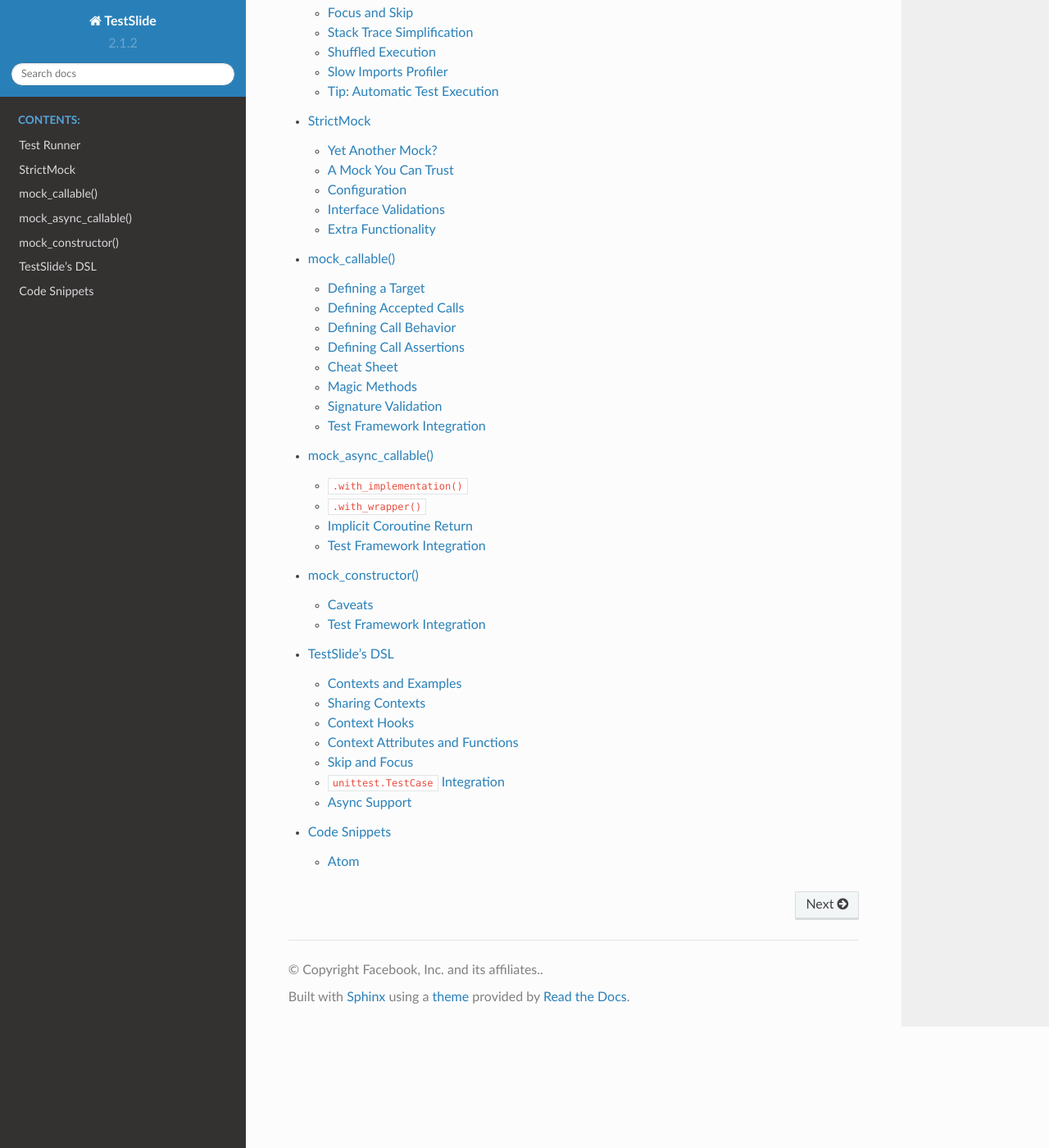
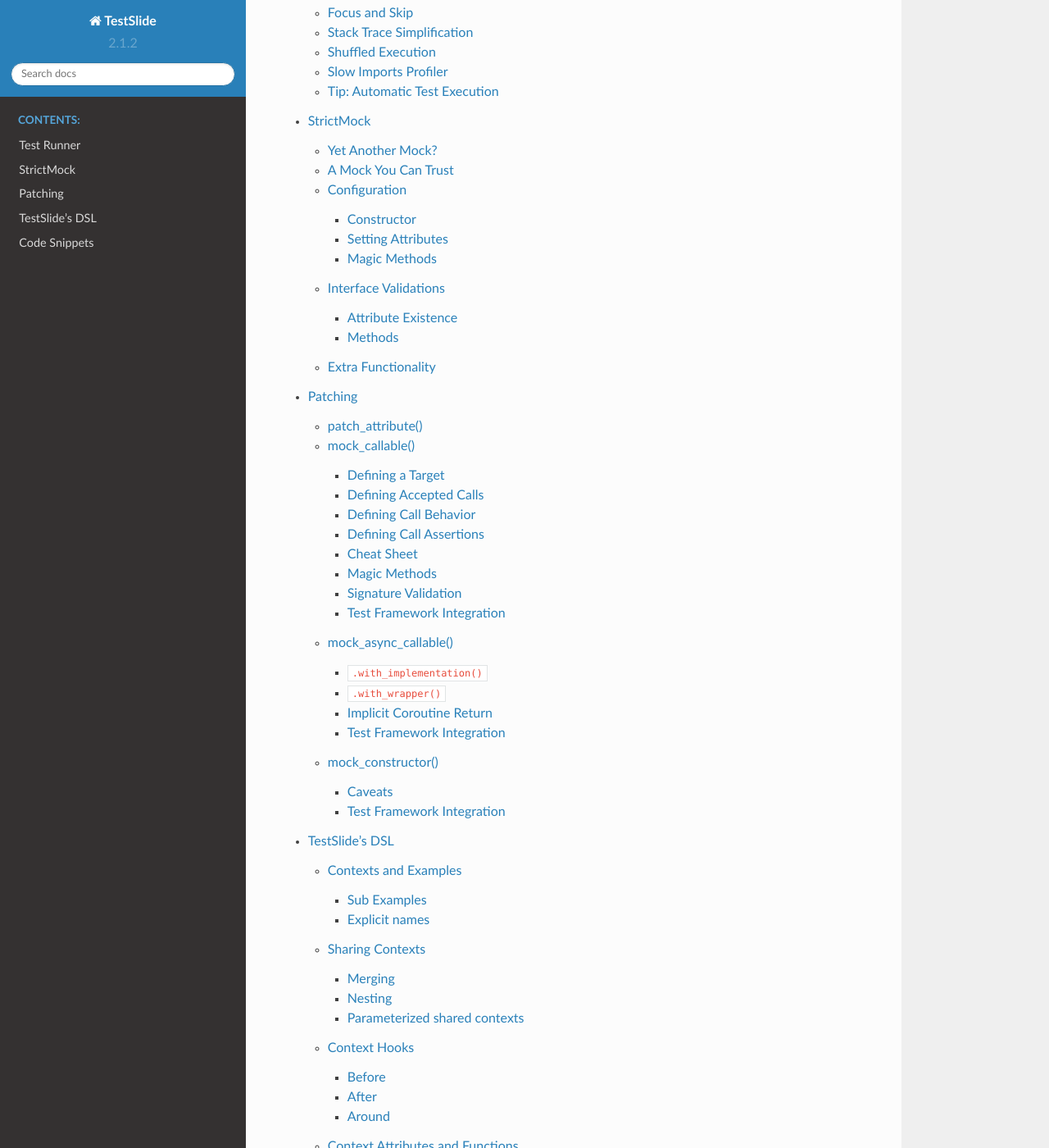
Before and after one commit to facebook/TestSlide, a Sphinx documentation site: the page built from docs/index.rst, in a window 1280 px wide and 1400 px high, scrolled down 2189 px. Shown: the whole window at 82% size. Built offline with Sphinx 7.4.7 and the Read the Docs theme 2.0.0, drawn with Linux system fonts in a browser that asks for light colours; some of the changed text lies outside the part shown.

Commit message:
Move docs into Patching folder

```diff
--- a/docs/index.rst
+++ b/docs/index.rst
@@ -45,7 +45,7 @@
         .and_assert_called_once()
       backup.Backup().delete('/file/to/delete')
 
-TestSlide's :doc:`strict_mock/index` , :doc:`mock_callable/index` and :doc:`mock_constructor/index` are seamlessly integrated with Python's TestCase.
+TestSlide's :doc:`strict_mock/index` , :doc:`patching/mock_callable/index` and :doc:`patching/mock_constructor/index` are seamlessly integrated with Python's TestCase.
 
 Run the test and see the failure:
 
@@ -75,13 +75,11 @@
 It is all about letting the failure messages guide you towards the solution. There's a plethora of validation inside TestSlide's mocks, so you can trust they will help you iterate quickly when writing code and also cover you when breaking changes are introduced.
 
 .. toctree::
-   :maxdepth: 2
+   :maxdepth: 3
    :caption: Contents:
 
    test_runner/index.rst
    strict_mock/index.rst
-   mock_callable/index.rst
-   mock_async_callable/index.rst
-   mock_constructor/index.rst
+   patching/index.rst
    testslide_dsl/index.rst
    code_snippets/index.rst
--- a/docs/mock_callable/index.rst
+++ b/docs/patching/mock_callable/index.rst
@@ -1,7 +1,7 @@
 mock_callable()
 ===============
 
-While :doc:`../strict_mock/index` specializes in creating mocks that behave like some real object, mock_callable() focuses on mocking functions and instance/static/class methods. In a single shot, it allows you to:
+While :doc:`../../strict_mock/index` specializes in creating mocks that behave like some real object, mock_callable() focuses on mocking functions and instance/static/class methods. In a single shot, it allows you to:
 
 * Create a callable mock.
 * Define what call to accept.
@@ -94,7 +94,7 @@
 
 ``target`` can be:
 
-* A :doc:`../strict_mock/index`.
+* A :doc:`../../strict_mock/index`.
 * A module.
 
   * The module can be given as a reference (eg: ``time``) or as a string (eg: ``"time"``). The latter allows you to avoid importing the module at the same file you use mock_callable.
@@ -405,7 +405,7 @@
 TestSlide's DSL
 ^^^^^^^^^^^^^^^
 
-Integration comes out of the box for :doc:`../testslide_dsl/index`: you can simply do ``self.mock_callable()`` from inside examples or hooks.
+Integration comes out of the box for :doc:`../../testslide_dsl/index`: you can simply do ``self.mock_callable()`` from inside examples or hooks.
 
 Python Unittest
 ^^^^^^^^^^^^^^^
--- a/docs/mock_constructor/index.rst
+++ b/docs/patching/mock_constructor/index.rst
@@ -14,7 +14,7 @@
     def delete(self, path):
       self.storage.delete(path)
 
-We want to ensure that when ``Backup.delete`` is called, it actually deletes ``path`` from the storage as well, by calling ``storage.Client.delete``. We can leverage :doc:`../strict_mock/index` and :doc:`../mock_callable/index` for that:
+We want to ensure that when ``Backup.delete`` is called, it actually deletes ``path`` from the storage as well, by calling ``storage.Client.delete``. We can leverage :doc:`../../strict_mock/index` and :doc:`../mock_callable/index` for that:
 
 .. code-block:: python
 
@@ -108,7 +108,7 @@
 TestSlide's DSL
 ^^^^^^^^^^^^^^^
 
-Integration comes out of the box for :doc:`../testslide_dsl/index`: you can simply do ``self.mock_constructor()`` from inside examples or hooks.
+Integration comes out of the box for :doc:`../../testslide_dsl/index`: you can simply do ``self.mock_constructor()`` from inside examples or hooks.
 
 Python Unittest
 ^^^^^^^^^^^^^^^
--- /dev/null
+++ b/docs/patching/patch_attribute/index.rst
@@ -0,0 +1,4 @@
+patch_attribute()
+=================
+
+oaeu aoeu oaeu aoe .
--- a/docs/strict_mock/index.rst
+++ b/docs/strict_mock/index.rst
@@ -79,8 +79,8 @@
 
 .. note::
 
-  - Refer to :doc:`../mock_callable/index` to learn to tighten what arguments ``is_odd()`` should accept.
-  - Refer to :doc:`../mock_constructor/index` to learn how to put ``StrictMock`` in place of your dependency.
+  - Refer to :doc:`../patching/mock_callable/index` to learn to tighten what arguments ``is_odd()`` should accept.
+  - Refer to :doc:`../patching/mock_constructor/index` to learn how to put ``StrictMock`` in place of your dependency.
 
 Configuration
 -------------
--- a/docs/test_runner/index.rst
+++ b/docs/test_runner/index.rst
@@ -26,7 +26,7 @@
 
 .. note::
 
-  When using :doc:`../mock_callable/index` or :doc:`../mock_constructor/index` you must inherit your test class from ``testslide.TestCase`` to have access to those methods. The test runner does **not** require that, and is happy to run tests that inherit directly (or indirectly) from ``unittest.TestCase``.
+  When using :doc:`../patching/patch_attribute/index`, :doc:`../patching/mock_callable/index` or :doc:`../patching/mock_constructor/index` you must inherit your test class from ``testslide.TestCase`` to have access to those methods. The test runner does **not** require that, and is happy to run tests that inherit directly (or indirectly) from ``unittest.TestCase``.
 
 .. note::
 
@@ -45,7 +45,7 @@
 Multiple Failures Report
 ------------------------
 
-When using TestSlide's :doc:`../mock_callable/index` assertions, you can have a better signal on failures. For example, in this test we have two assertions:
+When using TestSlide's :doc:`../patching/mock_callable/index` assertions, you can have a better signal on failures. For example, in this test we have two assertions:
 
 .. code-block:: python
 
```
Also changed, not shown: docs/patching/index.rst (added, +13 -0 lines), docs/patching/mock_async_callable/index.rst (renamed from docs/mock_async_callable/index.rst).
